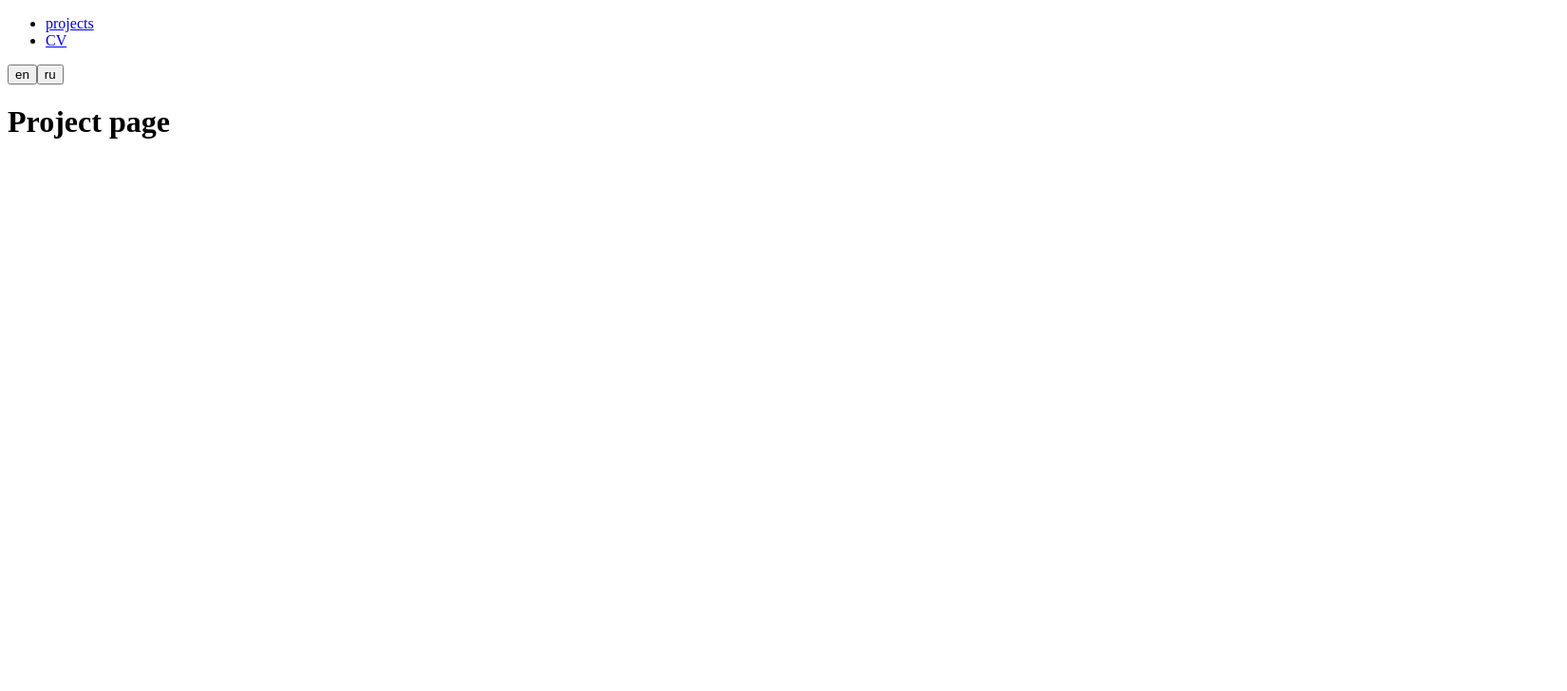
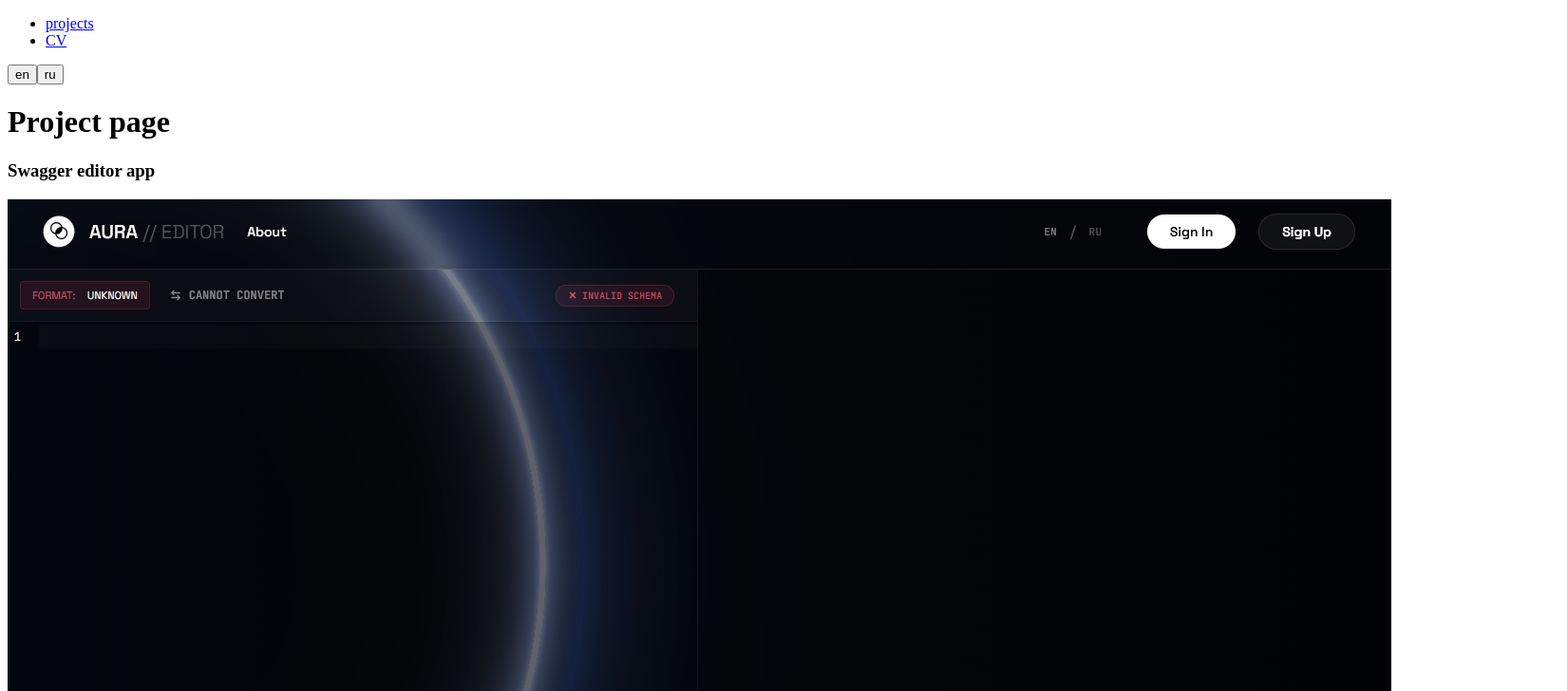
Before and after one commit to dilmun1101/resume, a React (Vite) app: page / in a window 1280 px wide. Shown: the top 728 px of the page at 95% size, 1650 px wide, since content can reach past the window. Built offline with nearby package versions, Linux system fonts and the light colour scheme.

Commit message:
feat: add projects and ProjectList component

```diff
--- a/src/components/Card/Card.tsx
+++ b/src/components/Card/Card.tsx
@@ -25,18 +25,18 @@ function Card({
   const { t } = useTranslation();
 
   return (
-    <div key={id} id={id} className={classNames(styles.container, className)}>
+    <div id={id} className={classNames(styles.container, className)}>
       <h3>{name}</h3>
       <img className={styles.image} src={image} alt={alt} />
       <ul className={styles.list}>
         <li className={styles.item}>
           <a className={styles.link} href={githubURL}>
-            {t('card.liveDemo')}
+            {t('card.github')}
           </a>
         </li>
         <li className={styles.item}>
           <a className={styles.link} href={deployURL}>
-            {t('card.github')}
+            {t('card.liveDemo')}
           </a>
         </li>
         <li className={styles.item}>
--- /dev/null
+++ b/src/components/ProjectList/ProjectList.tsx
@@ -0,0 +1,33 @@
+import styles from './project-list.module.scss';
+import { projects } from '@/data/projects';
+import Card from '../Card/Card';
+import { useTranslation } from 'react-i18next';
+import classNames from 'classnames';
+
+interface Props {
+  className?: string;
+}
+
+function ProjectList({ className }: Props) {
+  const { i18n } = useTranslation();
+
+  const language = i18n.resolvedLanguage === 'ru' ? 'ru' : 'en';
+
+  return (
+    <div className={classNames(styles.container, className)}>
+      {projects.map((item) => (
+        <Card
+          key={item.id}
+          id={item.id}
+          name={item.name}
+          image={item['image-path']}
+          alt={item.name}
+          githubURL={item.githubURL.url}
+          deployURL={item.deployURL[language] ?? item.deployURL.en}
+        />
+      ))}
+    </div>
+  );
+}
+
+export default ProjectList;
--- a/src/data/projects.ts
+++ b/src/data/projects.ts
@@ -1,15 +1,27 @@
 export const projects = [
   {
     id: '01',
-    name: 'First',
-    'image-path': './public/images/first/first.png',
+    name: 'Swagger editor app',
+    'image-path': './images/swagger-editor-app/01.png',
     githubURL: {
-      url: 'https://github.com/dilmun1101',
+      url: 'https://github.com/dilmun1101/swagger-editor-app',
     },
     deployURL: {
-      ru: 'https://github.com/ru/sritn',
-      en: 'https://github.com/en/sritn',
+      ru: 'https://swagger-editor-app-gmt.vercel.app/ru/home',
+      en: 'https://swagger-editor-app-gmt.vercel.app/en/home',
     },
-    tags: ['react', 'typescript', 'eslint', 'prettier'],
+    tags: ['next', 'typescript', 'scss', 'eslint', 'prettier', 'husky'],
+  },
+  {
+    id: '02',
+    name: 'Rss tandem app',
+    'image-path': './images/rss-tandem-app/01.png',
+    githubURL: {
+      url: 'https://github.com/dilmun1101/rss-tandem-app',
+    },
+    deployURL: {
+      en: 'https://fiercesloth.github.io/rss-tandem-app/',
+    },
+    tags: ['typescript', 'scss', 'eslint', 'prettier', 'husky'],
   },
 ];
--- a/src/pages/ProjectPage/ProjectPage.tsx
+++ b/src/pages/ProjectPage/ProjectPage.tsx
@@ -1,5 +1,12 @@
+import ProjectList from '@/components/ProjectList/ProjectList';
+
 function ProjectPage() {
-  return <h1>Project page</h1>;
+  return (
+    <>
+      <h1>Project page</h1>
+      <ProjectList />
+    </>
+  );
 }
 
 export default ProjectPage;
```
Also changed, not shown: public/images/rss-tandem-app/01.png (added), public/images/swagger-editor-app/01.png (added), src/components/ProjectList/project-list.module.scss (added).
